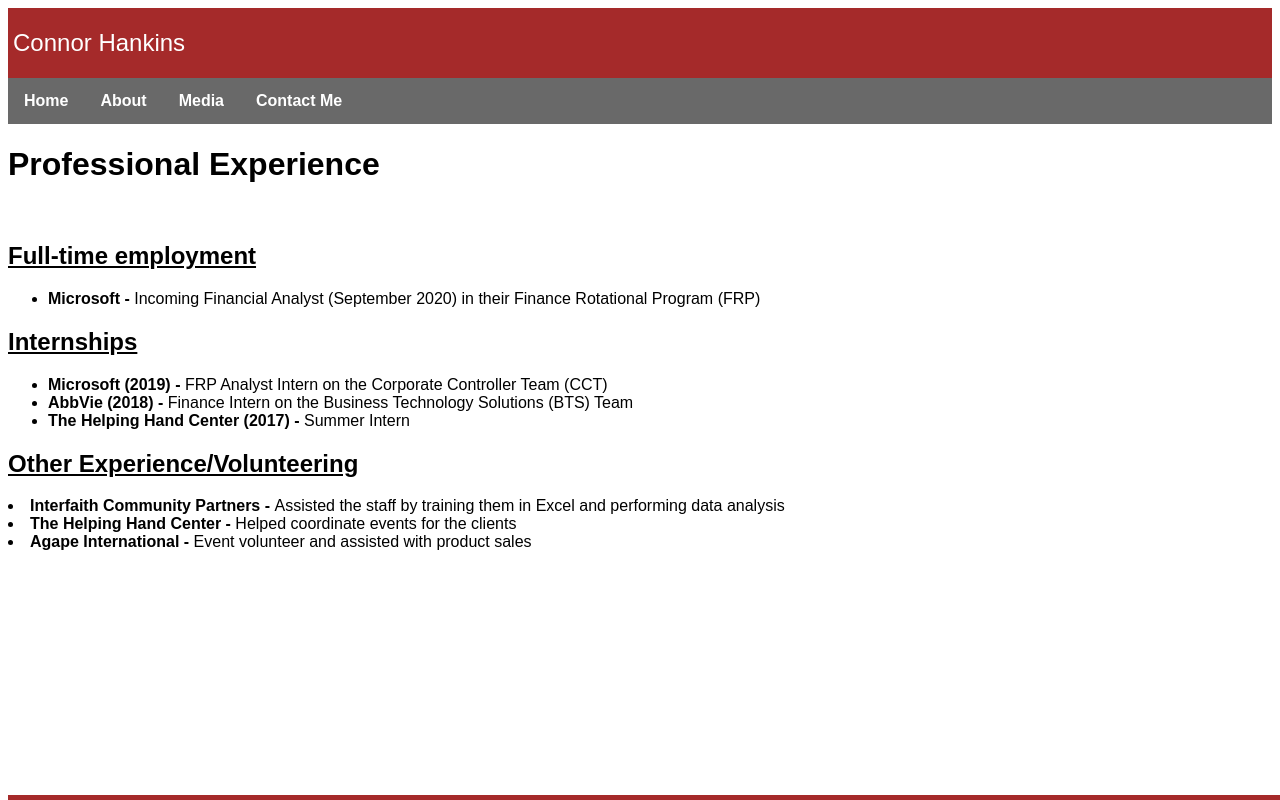
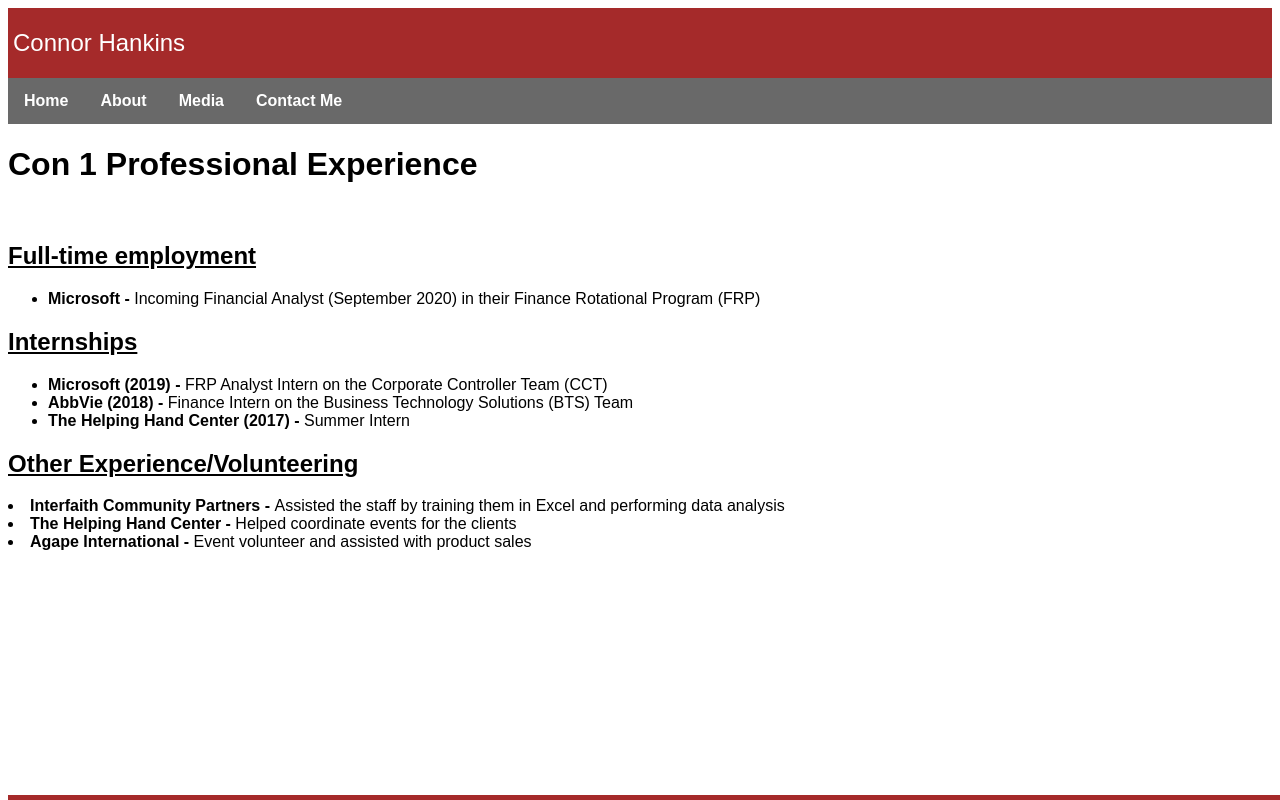
Before and after one commit to connorhankins/connorhankins.github.io, a plain HTML site: page Professional Experience.html in a window 1280 px wide. Drawn offline with Linux system fonts and the light colour scheme.

Commit message:
Update Professional Experience.html

```diff
--- a/Professional Experience.html
+++ b/Professional Experience.html
@@ -45,7 +45,7 @@
 
 
 
-<H1> Professional Experience </H1>
+<H1> Con 1 Professional Experience </H1>
 
  <br>
 
```
